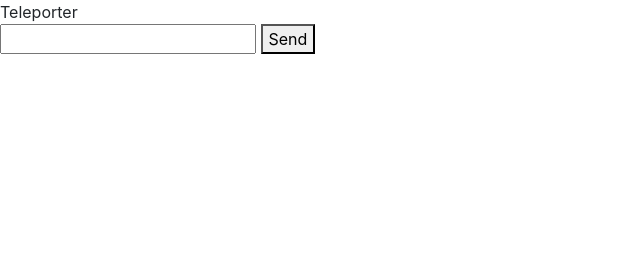
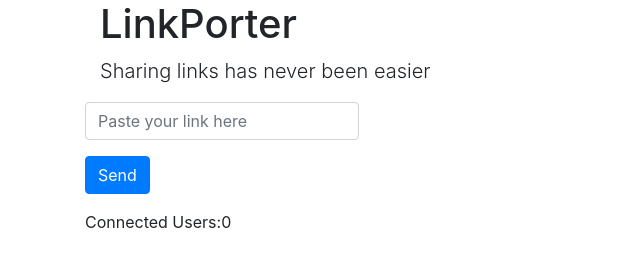
Before and after one commit to geremih/linkporter, a website: page public/index.html in a window 1280 px wide. Shown: the whole page, without its empty margins (0-640 px from the left). Drawn offline with nearby package versions, Linux system fonts and the light colour scheme; no server answers.

Commit message:
Add connection count

```diff
--- a/public/index.html
+++ b/public/index.html
@@ -1,14 +1,41 @@
 <html>
   <head>
-    Teleporter
-    <link rel="stylesheet" type="text/css" href="/css/bootstrap.css">
+    <title>
+      LinkPorter
+    </title>
+    <link rel="stylesheet" type="text/css" href="/stylesheets/bootstrap.css">
   </head>
   <body>
-    <form>
-      <input id="url"/>
-      <button>Send </button>
-    </form>
+    <div class="container">
 
+      <div class="col-md-4 col-md-offset-4">
+        <div class="page-header">
+          <h1>
+            LinkPorter
+          </h1>
+        </div>
+        <p class="lead">
+          Sharing links has never been easier
+        </p>
+
+        <div class="row">
+          <form  role="form">
+            <div class="form-group">
+              <input id="url" class="form-control" placeholder="Paste your link here"/>
+            </div>
+            <button class="btn btn-primary btn-large">Send </button>
+
+          </form>
+
+        </div>
+        <div class="row">
+          Connected Users:
+          <div id="count">
+            0
+          </div>
+        </div>
+      </div>
+    </div>
     <script src="/socket.io/socket.io.js"></script>
     <script src="http://code.jquery.com/jquery-1.11.1.js"></script>
     <script>
@@ -18,7 +45,10 @@
       return false;
       });
       socket.on('url transfer', function(url){
-       window.open(url,"_self");
+      window.open(url,"_self");
+      });
+      socket.on('count', function(count){
+      $('#count').text( count-1);
       });
     </script>
 
```
Also changed, not shown: server.js (+14 -2 lines).
